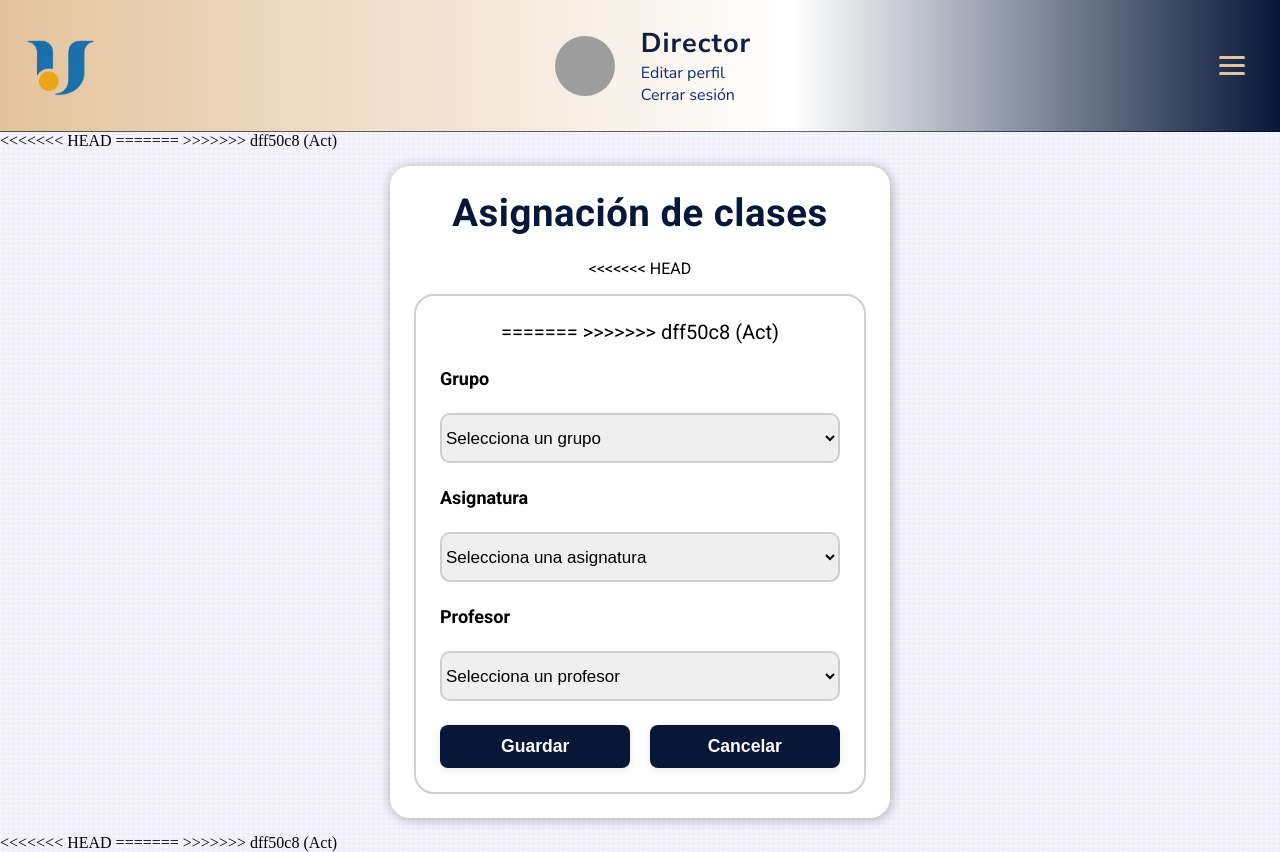
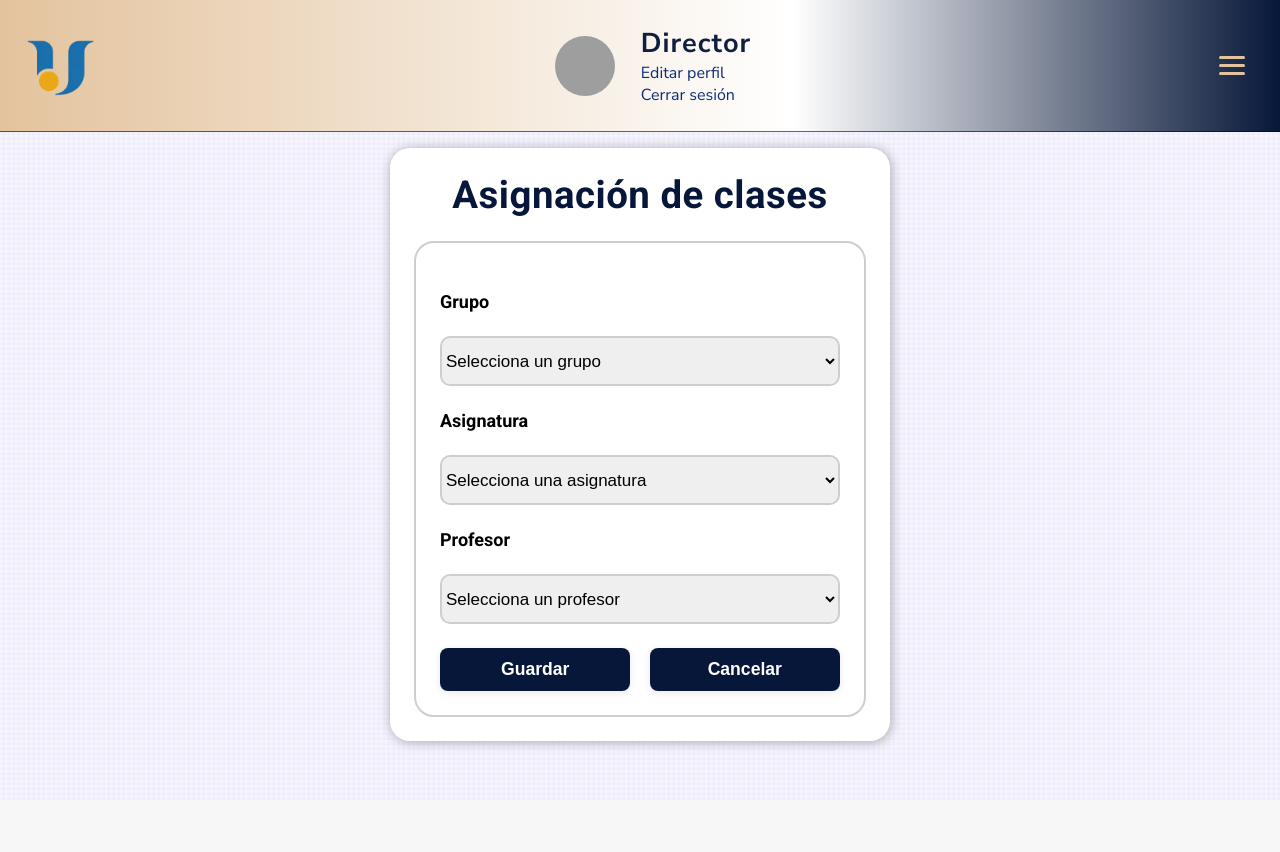
Before and after one commit to ProyectoSUGAR/sugar, a PHP site: page /Direccion/HTML/asignacion.php in a window 1280 px wide. After the commit the page ends 800 px from the top, so only its background shows below. Run offline with PHP 8.4, Linux system fonts and the light colour scheme; data that the repository does not hold is empty; grey boxes are pictures that could not be loaded.

Commit message:
Update asignacion.php

```diff
--- a/Direccion/HTML/asignacion.php
+++ b/Direccion/HTML/asignacion.php
@@ -32,11 +32,7 @@ if (isset($conn) && $conn instanceof mysqli) {
     <meta charset="UTF-8">
     <meta name="viewport" content="width=device-width, initial-scale=1.0">
     <title>Asignación de clases</title>
-<<<<<<< HEAD
-    <link rel="stylesheet" href="/SUGAR/Css/style.css">
-=======
     <link rel="stylesheet" href="../../Css/style.css">
->>>>>>> dff50c8 (Act)
     <link href="https://fonts.googleapis.com/icon?family=Material+Icons" rel="stylesheet">
          <link href="https://fonts.googleapis.com/css2?family=Roboto:wght@400;500;700&display=swap" rel="stylesheet">
 </head>
@@ -45,11 +41,8 @@ if (isset($conn) && $conn instanceof mysqli) {
       <section class="formasig">
         <h1 class="titulo-estadisticas">Asignación de clases</h1>
         <div class="division-asignacion"></div>
-<<<<<<< HEAD
         <form id="formulario-asignacion" class="pruebads" method="post" action="/Adscripta/PHP/asignacionProf.php">
-=======
         <form id="formulario-asignacion" class="pruebads" method="post" action="../../Adscripta/PHP/asignacionProf.php">
->>>>>>> dff50c8 (Act)
           <div class="campo-asignacion">
             <label for="campo-grupo" class="sugarads-label">Grupo</label>
             <br>
@@ -95,10 +88,6 @@ if (isset($conn) && $conn instanceof mysqli) {
         <?php endif; ?>
       </section>
     </main>
-<<<<<<< HEAD
-    <script src="../JS/menuHamburguesa.js"></script>
-=======
     <script src="../../JS/menuHamburguesa.js"></script>
->>>>>>> dff50c8 (Act)
 </body>
 </html>
```
